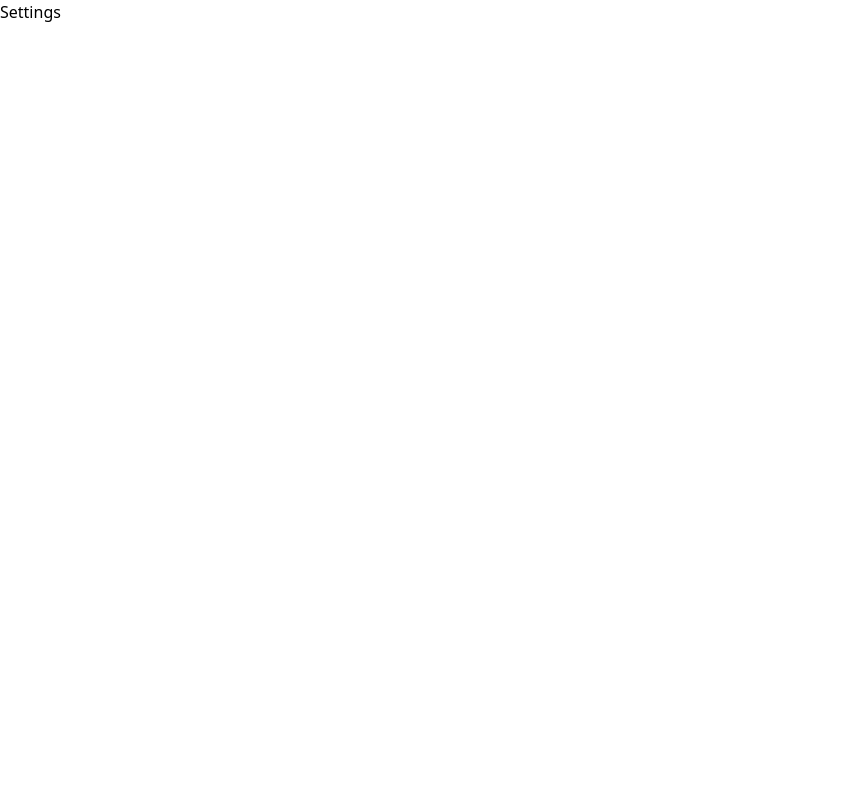
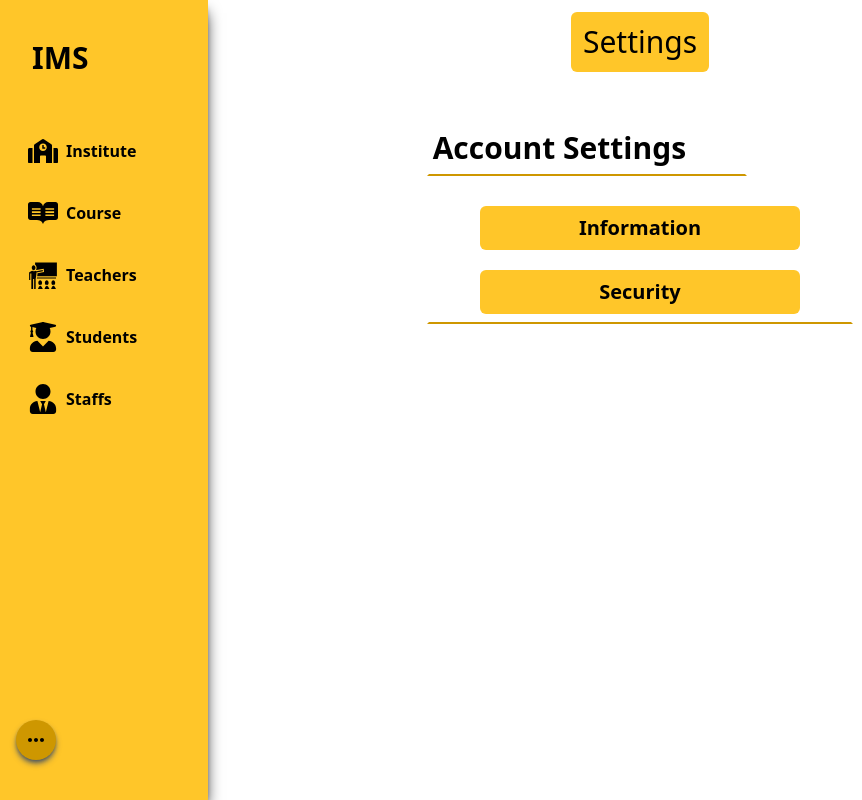
Before and after one commit to shivagyawali/InstituteManagementSystem, a React (Vite) app in the folder client/: page /settings in a window 1280 px wide. Shown: the whole page, without its empty margins (0-862 px from the left). Built offline with nearby package versions, Linux system fonts and the light colour scheme.

Commit message:
added settings page

```diff
--- a/client/src/components/Settings.jsx
+++ b/client/src/components/Settings.jsx
@@ -1,8 +1,20 @@
 import React from 'react'
+import Header from './layouts/Header'
 
 const Settings = () => {
   return (
-    <div>Settings</div>
+    <div className='w-full text-center'>
+        <Header headerText='Settings'/>
+        <div>
+<div className='w-1/3 m-auto pt-10 flex flex-col gap-5 text-left'>
+    <p className='py-2 px-1 border-2 border-b-dark border-t-white border-r-white border-l-white text-3xl font-bold w-80'>Account Settings</p>
+    <div className='p-2 border-2 border-b-dark border-t-white border-r-white border-l-white flex flex-col items-center '>
+        <p className='py-2 px-1 bg-primary  rounded-md text-center text-xl font-bold w-80'> Information</p>
+        <p className='py-2 px-1 bg-primary  rounded-md text-center text-xl font-bold w-80 mt-5'> Security</p>
+    </div>
+</div>
+        </div>
+    </div>
   )
 }
 
--- a/client/src/components/Sidebar.jsx
+++ b/client/src/components/Sidebar.jsx
@@ -82,10 +82,11 @@ const Sidebar = () => {
                 <BiUserCircle className="w-4 h-4 " />
                 Profile
               </li></Link>
-              <li className="hover:bg-yellow-500 w-full px-8 cursor-pointer py-1 flex items-center gap-2">
+              <Link to="/settings"> <li className="hover:bg-yellow-500 w-full px-8 cursor-pointer py-1 flex items-center gap-2">
                 <FiSettings className="w-4 h-4 " />
                 Settings
               </li>
+              </Link>
               <Link to="/login">
                 <li className="hover:bg-yellow-500 w-full px-8 cursor-pointer py-1 flex items-center gap-2">
                   {" "}
--- a/client/src/components/layouts/Header.jsx
+++ b/client/src/components/layouts/Header.jsx
@@ -3,11 +3,11 @@ import Sidebar from '../Sidebar'
 
 const Header = ({headerText}) => {
     return (
-        <div className='sticky lg:relative top-0  lg:top-3 '>
+        <div>
             <div className='lg:w-1/5'>
                 <Sidebar />
             </div>
-            <p className='lg:text-3xl md:text-2xl sm:text-xl text-lg mb-5 bg-primary p-3 lg:rounded-md text-center lg:inline-block'
+            <p className='lg:text-3xl md:text-2xl sm:text-xl text-lg mb-5 bg-primary p-3 lg:rounded-md text-center lg:inline-block sticky lg:relative top-0  lg:top-3'
             >
                {headerText}
             </p >
```
